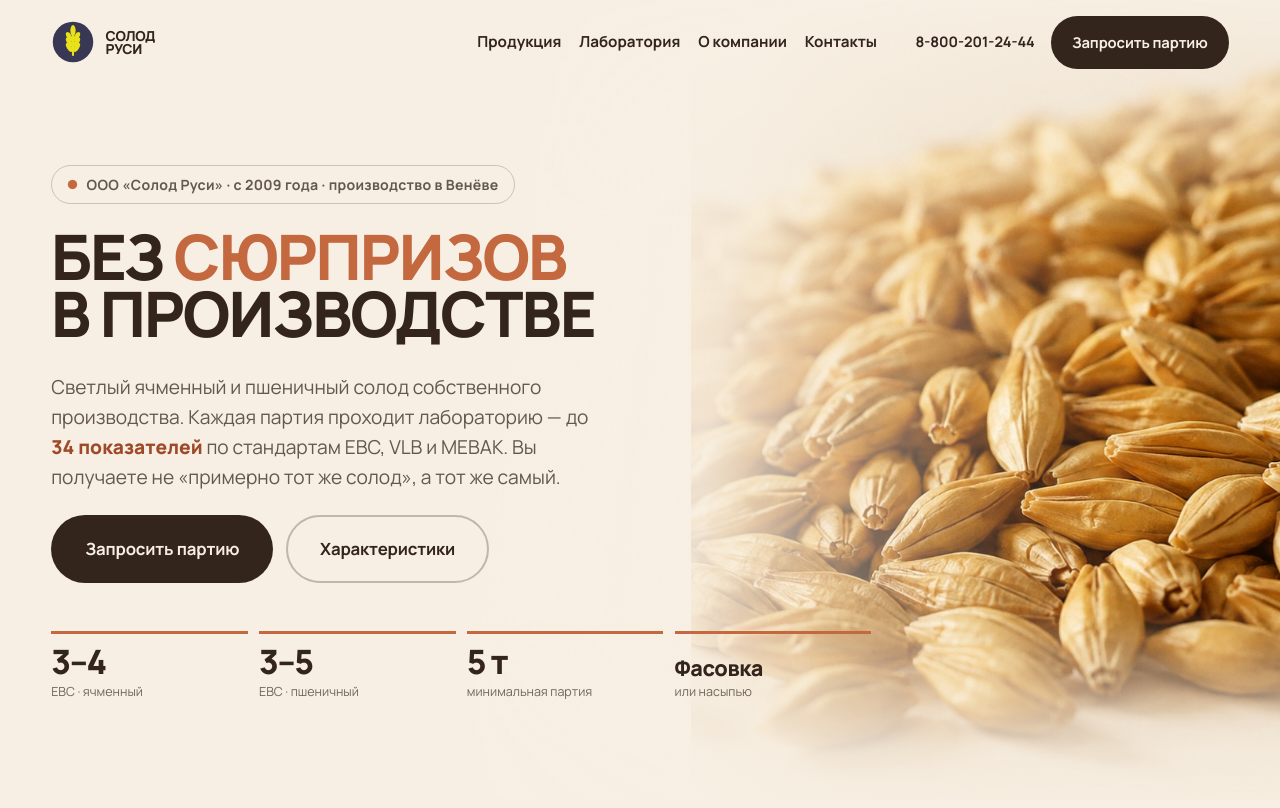
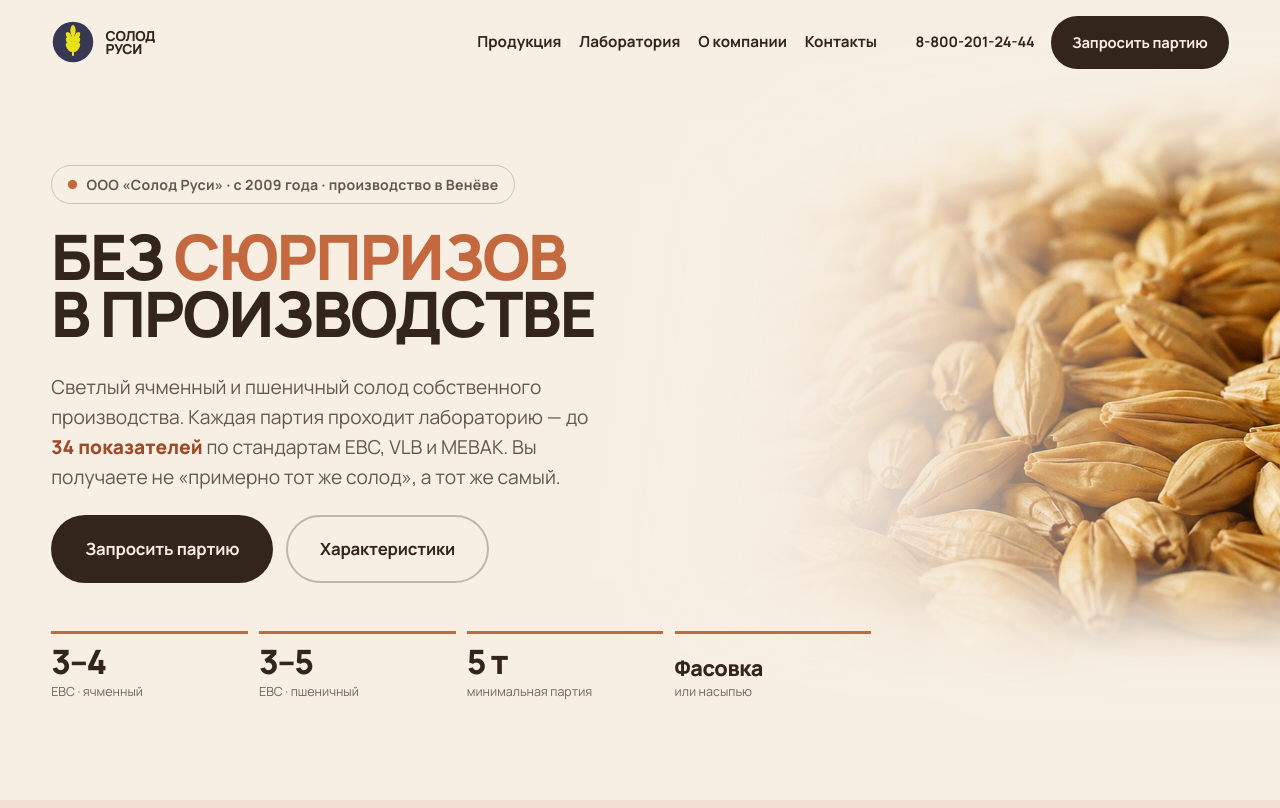
Before and after one commit to busibeeofficial-maker/solodrusi, a plain HTML site: page index.html in a window 1280 px wide. Shown: the top 808 px of the page. Drawn offline with Linux system fonts and the light colour scheme; a web font is replaced by a local one.

Commit message:
Первый экран: края фотографии растворены, фото привязано к секции
Co-Authored-By: Claude Opus 5 <noreply@anthropic.com>

```diff
--- a/css/style.css
+++ b/css/style.css
@@ -105,17 +105,22 @@ section[id]{scroll-margin-top:6rem}
   mix-blend-mode:multiply}
 .hero::after{content:"";position:absolute;left:50%;top:-30vh;width:120vmax;height:120vmax;transform:translateX(-50%);
   background:radial-gradient(circle,var(--blush) 0%,rgba(244,225,214,0) 58%);pointer-events:none;z-index:0}
-.hero__photo{position:absolute;right:calc((100% - 100vw)/2);top:50%;margin-top:-55vh;margin-top:-55svh;
-  height:110vh;height:110svh;width:min(46vw,780px);z-index:0;display:block}
+.hero__photo{position:absolute;right:0;top:0;bottom:0;width:min(46vw,780px);z-index:0;display:block;
+  /* растворяем края фотографии, чтобы не было прямоугольного контура */
+  --fade-x:linear-gradient(100deg,transparent 0%,rgba(0,0,0,.22) 14%,rgba(0,0,0,.7) 34%,#000 58%);
+  --fade-y:linear-gradient(to bottom,transparent 0%,#000 11%,#000 84%,transparent 100%);
+  -webkit-mask-image:var(--fade-x),var(--fade-y);
+  -webkit-mask-composite:source-in;
+  mask-image:var(--fade-x),var(--fade-y);
+  mask-composite:intersect}
 .hero__photo img{width:100%;height:100%;object-fit:cover;object-position:62% 50%}
 .hero__eyebrow,.hero__title,.hero__bottom,.hero__facts{position:relative;z-index:2}
-.hero__scrim{position:absolute;left:calc((100% - 100vw)/2);width:100vw;
-  top:50%;margin-top:-55vh;margin-top:-55svh;height:110vh;height:110svh;z-index:1;pointer-events:none;
+.hero__scrim{position:absolute;inset:0;z-index:1;pointer-events:none;
   background:
     linear-gradient(180deg,var(--sand) 0%,rgba(247,239,227,.55) 14%,rgba(247,239,227,0) 26%),
     linear-gradient(0deg,var(--sand) 2%,rgba(247,239,227,.82) 14%,rgba(247,239,227,0) 30%),
-    linear-gradient(97deg,var(--sand) 40%,rgba(247,239,227,.9) 55%,rgba(247,239,227,.45) 66%,rgba(247,239,227,.12) 78%,rgba(247,239,227,0) 90%)}
-.hero__in{position:relative;z-index:2;width:min(1440px,100% - var(--gut)*2);margin-inline:auto}
+    linear-gradient(97deg,var(--sand) 34%,rgba(247,239,227,.86) 50%,rgba(247,239,227,.4) 64%,rgba(247,239,227,.08) 78%,rgba(247,239,227,0) 88%)}
+.hero__in{position:static;width:min(1440px,100% - var(--gut)*2);margin-inline:auto}
 .hero__eyebrow{display:inline-flex;align-items:center;gap:.6rem;font-weight:700;font-size:clamp(.75rem,.72rem + .2vw,.92rem);
   letter-spacing:.02em;color:var(--brown-75);border:1.5px solid rgba(51,36,28,.22);border-radius:99px;padding:.5rem 1rem;margin-bottom:clamp(1.2rem,3vh,2.4rem)}
 .dot{width:.55rem;height:.55rem;border-radius:99px;background:var(--terra);flex:none}
@@ -327,7 +332,8 @@ section[id]{scroll-margin-top:6rem}
 /* ================= RESPONSIVE ================= */
 @media (max-width:1180px){
   .hero{min-height:auto;flex-direction:column;align-items:stretch;padding:clamp(7rem,13vh,9rem) 0 clamp(2.5rem,5vh,3.5rem)}
-  .hero__photo{position:static;width:auto;height:clamp(210px,24vw,320px);
+  .hero__photo{position:static;width:auto;height:clamp(210px,24vw,320px);margin-top:0;
+    -webkit-mask-image:none;mask-image:none;
     margin:clamp(1.4rem,3vw,2.2rem) calc(var(--gut)*-1) clamp(1.6rem,3vw,2.4rem)}
   .hero__photo img{object-position:50% 55%}
   .hero__scrim{display:none}
```
